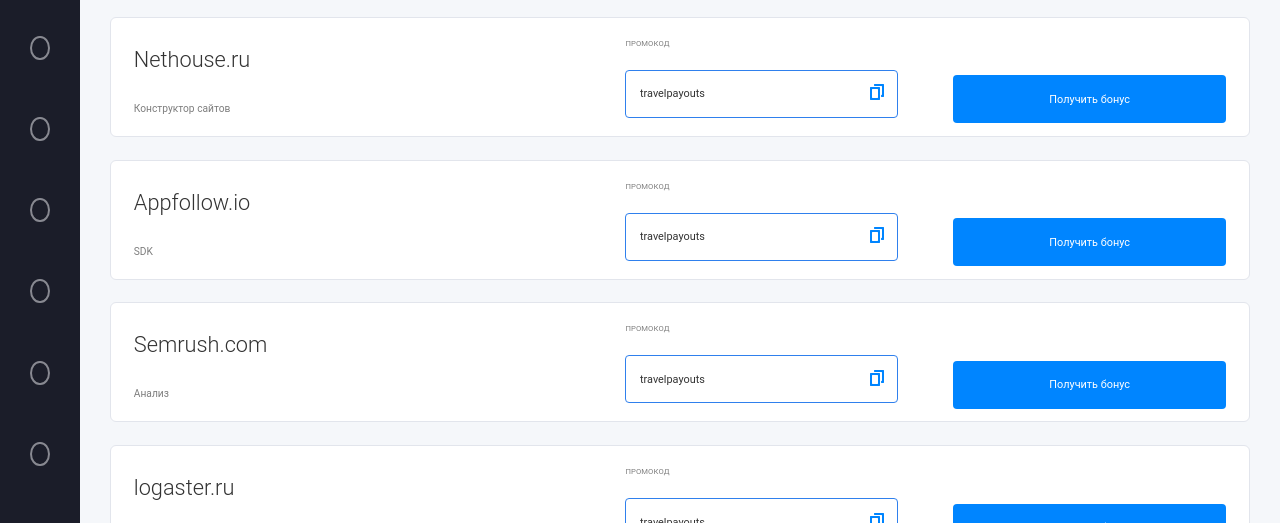
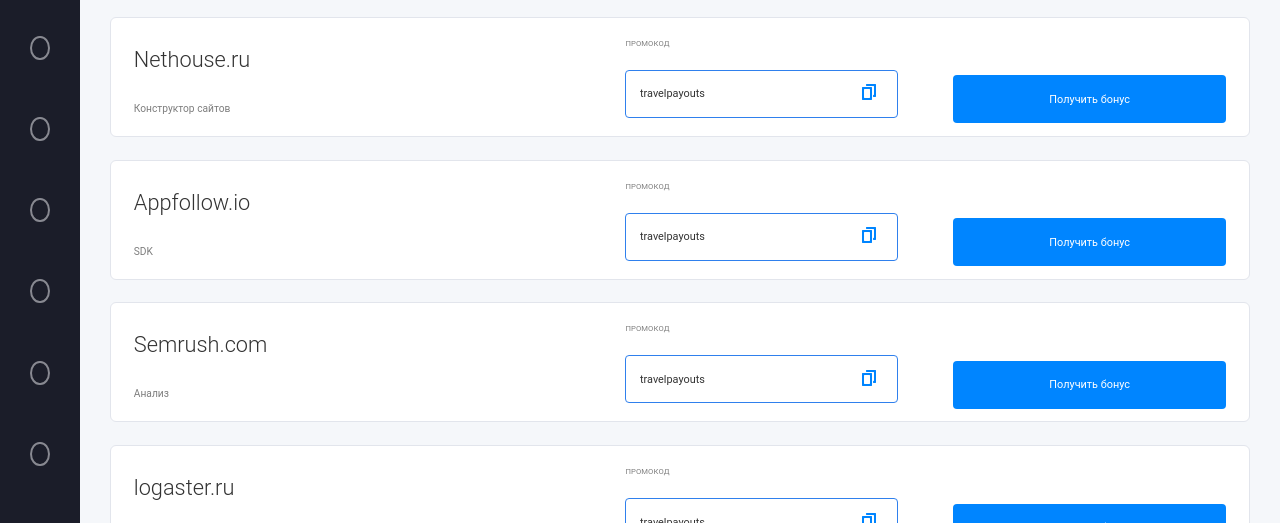
Before and after one commit to Runiitime/Travelpayouts, a plain HTML site: page index.html in a window 1280 px wide. Shown: the part 277-800 px from the top of the page. Drawn offline with Linux system fonts and the light colour scheme.

Commit message:
copy svg

```diff
--- a/assets/css/main.css
+++ b/assets/css/main.css
@@ -286,3 +286,13 @@
 .card-button-form-btn:hover {
   background: #006DD3;
 }
+
+.copy-svg {
+  position: absolute;
+  top: 30%;
+  right: 5%;
+  width: 24px;
+  height: 24px;
+  background-image: url('../img/copy.svg');
+  background-repeat: no-repeat;
+}
--- a/assets/js/index.js
+++ b/assets/js/index.js
@@ -97,9 +97,10 @@
   input.setAttribute('class', 'clipboard')
   input.setAttribute('value', item.promocode)
 
-  let img = document.createElement('img')
-  img.setAttribute('src', 'assets/img/copy.svg')
-
+  // let img = document.createElement('img')
+  // img.setAttribute('src', 'assets/img/copy.svg')
+  let img = document.createElement('div')
+  img.setAttribute('class', 'copy-svg')
   div.appendChild(input)
   div.appendChild(img)
 
```
